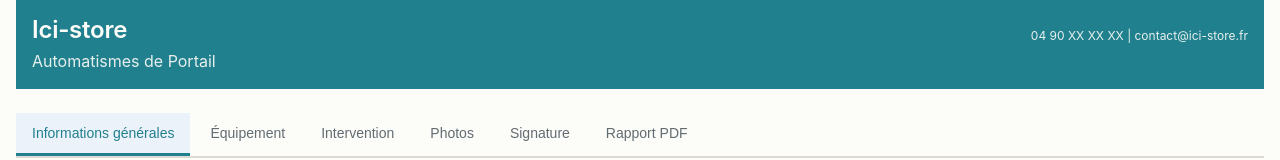
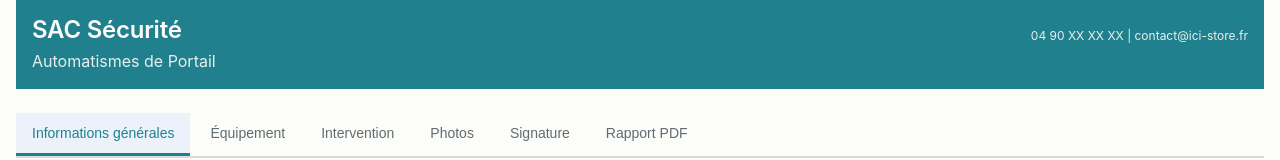
Before and after one commit to JEANPHI5507/Sac, a plain HTML site: page index.html in a window 1280 px wide. Shown: the top 160 px of the page. Drawn offline with nearby package versions, Linux system fonts and the light colour scheme; a web font is replaced by a local one.

Commit message:
Update index.html

```diff
--- a/index.html
+++ b/index.html
@@ -3,7 +3,7 @@
 <head>
     <meta charset="UTF-8">
     <meta name="viewport" content="width=device-width, initial-scale=1.0">
-    <title>SAV Ici-store - Rapport d'Intervention</title>
+    <title>SAV SAC Sécurité - Rapport d'Intervention</title>
     <link rel="stylesheet" href="style.css">
     <script src="https://cdnjs.cloudflare.com/ajax/libs/jspdf/2.5.1/jspdf.umd.min.js"></script>
     <script src="https://cdnjs.cloudflare.com/ajax/libs/jspdf-autotable/3.5.31/jspdf.plugin.autotable.min.js"></script>
@@ -14,7 +14,7 @@
         <header class="header">
             <div class="header-content">
                 <div class="company-info">
-                    <h1>Ici-store</h1>
+                    <h1>SAC Sécurité</h1>
                     <p>Automatismes de Portail</p>
                 </div>
                 <div class="contact-info">
```
